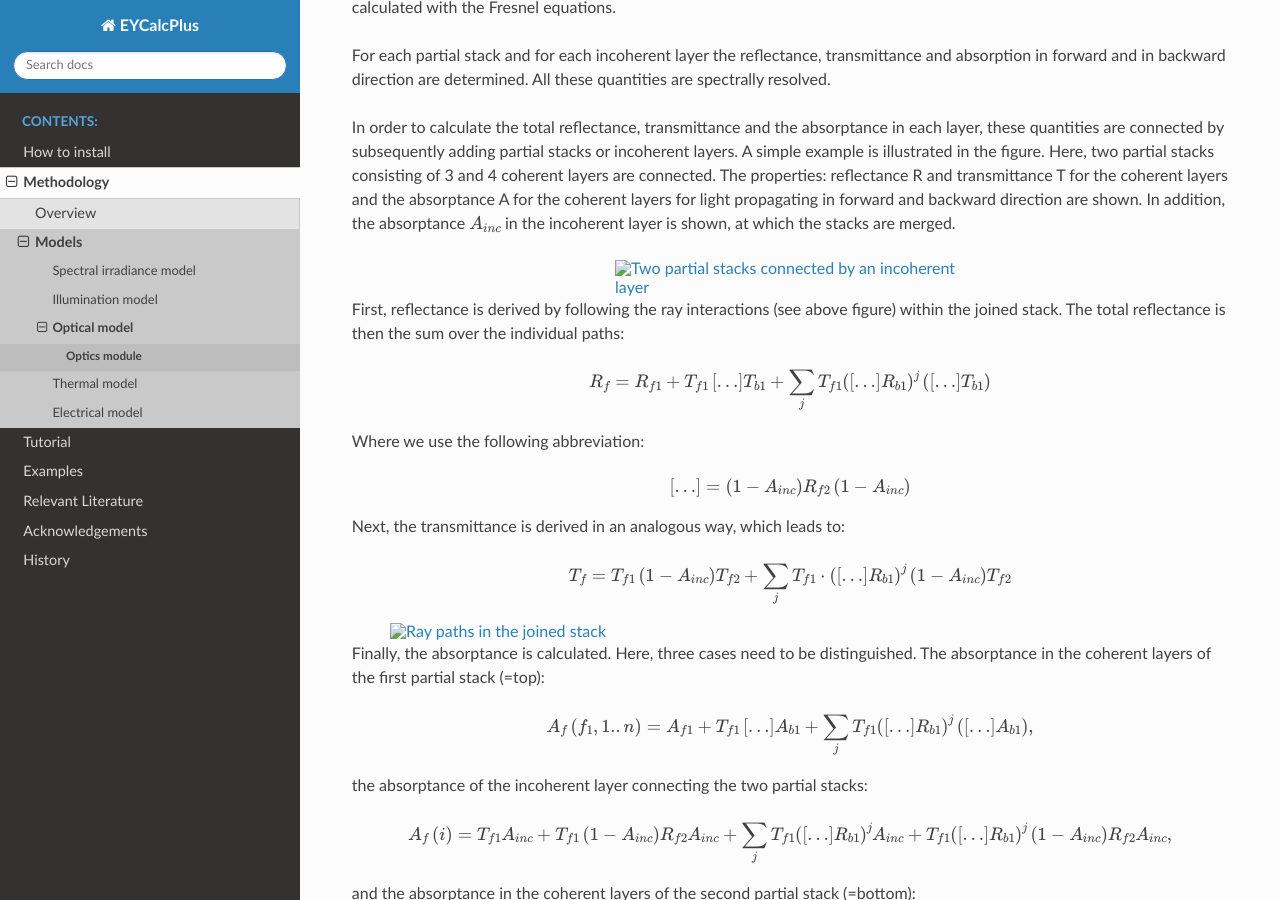
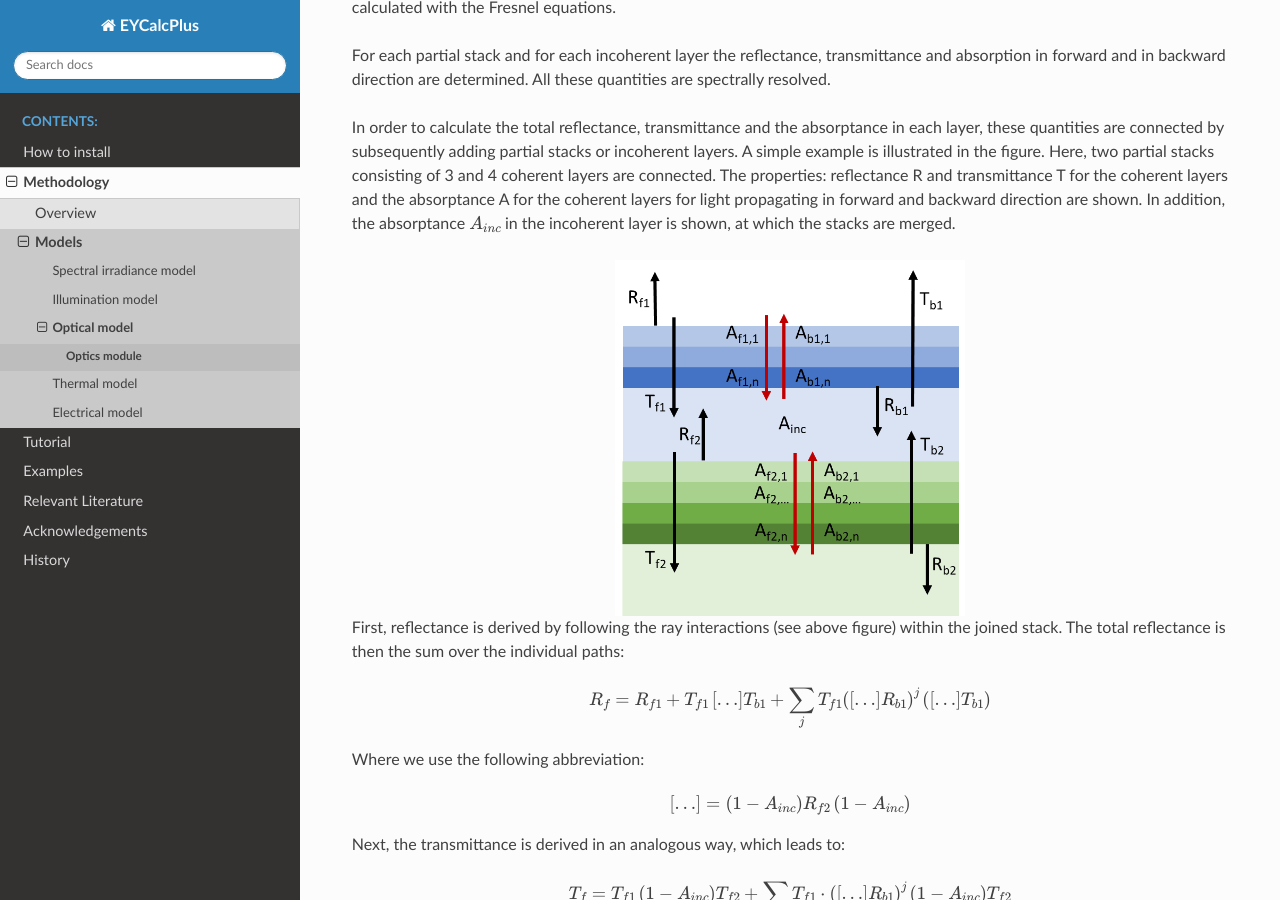
Before and after one commit to YBlom1999/testReadTheDocs, a Sphinx documentation site: the page built from docs/Methodology/OpticalModel.rst, in a window 1280 px wide and 900 px high, scrolled down 356 px. Built offline with Sphinx 7.4.7 and the Read the Docs theme 3.1.0, drawn with Linux system fonts in a browser that asks for light colours.

Commit message:
update optical

```diff
--- a/docs/Methodology/OpticalModel.rst
+++ b/docs/Methodology/OpticalModel.rst
@@ -30,7 +30,7 @@ propagating in forward and backward direction are shown. In addition, the
 absorptance :math:`A_{inc}` in the incoherent layer is shown, at which the
 stacks are merged.
 
-.. image:: figures/optics1.png
+.. image:: ../figures/optics1.png
    :width: 350px
    :align: center
    :alt: Two partial stacks connected by an incoherent layer
@@ -59,7 +59,7 @@ Next, the transmittance is derived in an analogous way, which leads to:
    + \sum_{j}{T_{f1}\cdot\left(\left[\ldots\right]R_{b1}\right)^j
    \left(1-A_{inc}\right)T_{f2}}
 
-.. image:: figures/optics2.png
+.. image:: ../figures/optics2.png
    :width: 800px
    :align: center
    :alt: Ray paths in the joined stack
@@ -102,7 +102,7 @@ the above layer(s) / layer stack. In the above architecture with 3 incoherent
 layers, texturing the last (3) incoherent layer will lead to the following
 scenario:
 
-.. image:: figures/optics3.png
+.. image:: ../figures/optics3.png
    :width: 450px
    :align: center
    :alt: Textured last incoherent layer
```
